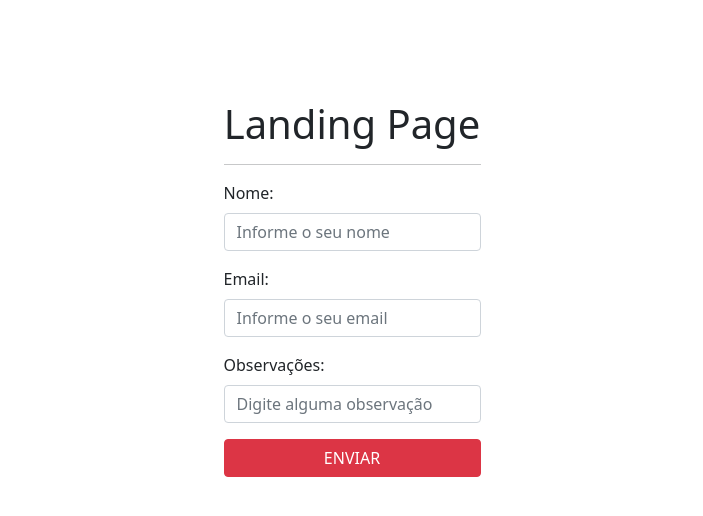
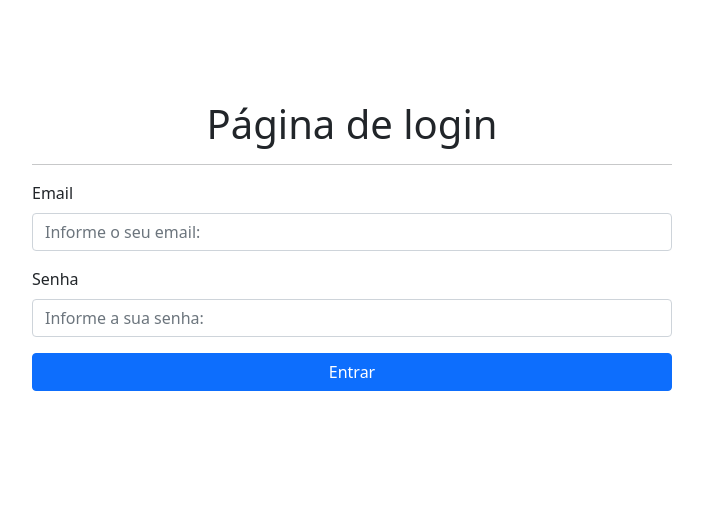
Before and after one commit to yan-rds/React-API, a React (Create React App) app: page / in a window 1280 px wide. Shown: the top 516 px of the page, without its empty margins (288-991 px from the left). Built offline with nearby package versions, Linux system fonts and the light colour scheme.

Commit message:
Criar método de login

```diff
--- a/src/App.js
+++ b/src/App.js
@@ -1,13 +1,13 @@
 import react, {Component} from "react";
 import "./App.css"
-import Landing from "./components/pages/Landing";
+import Login from "./components/pages/Login";
 
 
 class App extends Component {
     render(){
         return(
             <div className="App">
-                <Landing/>
+                <Login/>
             </div>
         );
     }
--- a/src/components/pages/Login/index.js
+++ b/src/components/pages/Login/index.js
@@ -1,23 +1,65 @@
+/* eslint-disable no-unreachable */
 import react, {Component} from 'react'
-import {Form, FormGroup, Label, Input, Button} from 'reactstrap'
+import {Form, FormGroup, Label, Input, Button, Alert} from 'reactstrap'
 import Header from '../../Header';
 
 export default class Login extends Component {
+
+    constructor(props) {
+        super(props)
+        this.state = {
+            message : this.props.state?this.props.state.message: '',
+        };
+    }
+
+    signIn = () => {
+        const url = "http://localhost:8080/login";
+        const data = {
+            email: this.email,
+            senha: this.password,
+        };
+        const requestInfo = {
+            method: 'POST',
+            body: data,
+            headers: new Headers({
+                'Content-Type': 'application/json'
+            }),
+        };
+        fetch(url, requestInfo)
+        .then(response => {
+            if(response.ok){
+                return response.headers.get("Authorization")
+            }
+            throw new Error("Login inválido")
+        }).then(token => {
+            localStorage.setItem('token', token);
+        }).catch( e => {
+            this.setState({message: e.message})
+        });
+    }
+
+
+
     render() {
         return(
-            <div>
+            <div className="col-md-6">
                 <Header title="Página de login"/>
                 <hr />
+                {
+                    this.state.message !== ''? (
+                        <Alert color='danger' className='text-center'>{this.state.message}</Alert>
+                    ) : ''
+                }
                 <Form>
                     <FormGroup>
                         <Label for="email"> Email</Label>
-                        <Input type="text" id="email" placeholder="Informe o seu email: "/>
+                        <Input type="text" id="email" placeholder="Informe o seu email: " onChange={e => this.email = e.target.value}/>
                     </FormGroup>
                     <FormGroup>
                         <Label for="password"> Senha</Label>
-                        <Input type="password" id="password" placeholder="Informe a sua senha: "/>
+                        <Input type="password" id="password" placeholder="Informe a sua senha: " onChange={e => this.password = e.target.value}/>
                     </FormGroup>
-                    <Button color="primary" block> Entrar </Button>
+                    <Button color="primary" block onClick={this.signIn}> Entrar </Button>
                 </Form>
             </div>
         );
```
Also changed, not shown: src/components/pages/Landing/index.js (+16 -3 lines).
